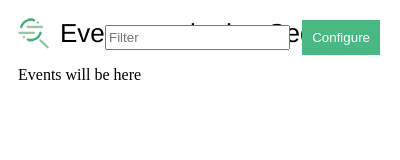
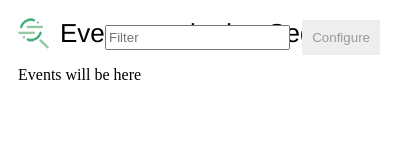
Before and after one commit to MartinMouritzen/segment-chromeextension, a browser extension: page popup.html in a window 400 px wide. Shown: the top 160 px of the page. Drawn offline with Linux system fonts and the light colour scheme.

Commit message:
Changed configure button color
It stood out a bit too much for a secondary action

```diff
--- a/popup.html
+++ b/popup.html
@@ -19,6 +19,8 @@ body {
 	position: absolute;
 	right: 20px;
 	top: 20px;
+	background-color: #EEEEEE;
+	color: #999999;
 }
 .configurationDiv {
 	width: 100%;
```
